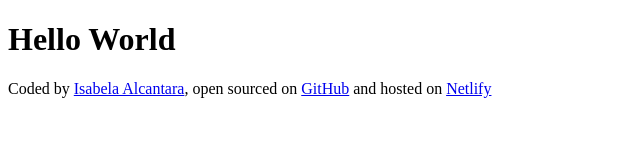
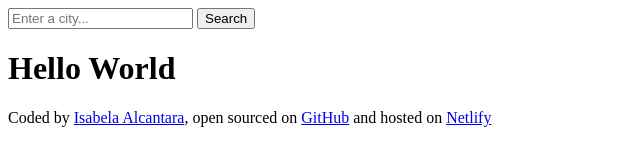
Before and after one commit to isabelaalcantara1/weather-app-project, a plain HTML site: page index.html in a window 1280 px wide. Shown: the whole page, without its empty margins (0-640 px from the left). Drawn offline with Linux system fonts and the light colour scheme.

Commit message:
Header with form and input included

```diff
--- a/index.html
+++ b/index.html
@@ -6,7 +6,15 @@
     <title>weather-app-project</title>
   </head>
   <body>
-    <h1>Hello World</h1>
+    <header>
+      <form>
+        <input type="search" placeholder="Enter a city..." required />
+        <input type="submit" value="Search" />
+      </form>
+    </header>
+    <main>
+      <h1>Hello World</h1>
+    </main>
     <footer>
       Coded by
       <a href="https://github.com/isabelaalcantara1" target="_blank"
```
